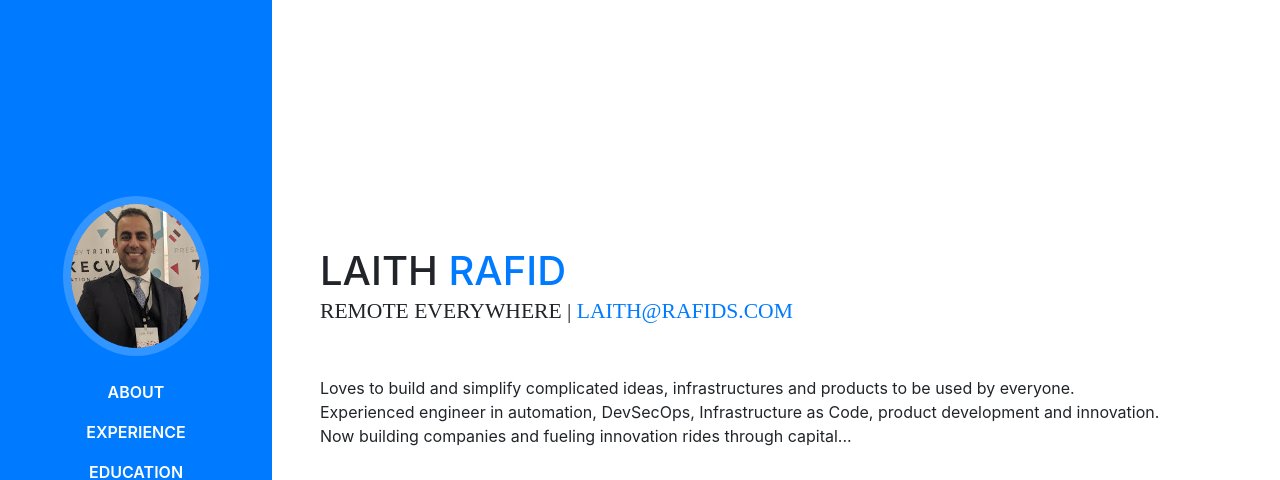
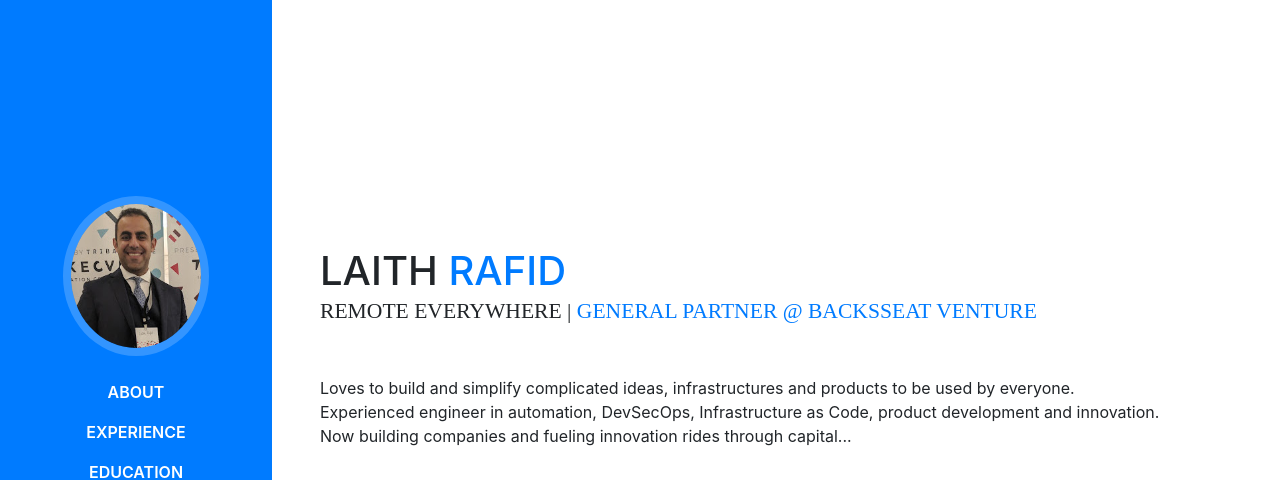
Before and after one commit to laithrafid/laith.rafids.com, a website with bundled scripts: page index.html in a window 1280 px wide. Shown: the top 480 px of the page. Built offline with nearby package versions, Linux system fonts and the light colour scheme; a web font is replaced by a local one.

Commit message:
index.html
removed email that i dont use anymore

```diff
--- a/index.html
+++ b/index.html
@@ -69,7 +69,7 @@
             <span class="text-primary">Rafid</span>
           </h1>
           <div class="subheading mb-5"> Remote Everywhere  |
-            <a href="mailto:laith@rafids.com?subject=Your Resume&body=Hi Laith, I read your profile Site , I want your resume">laith@rafids.com</a>
+            <a href="https://backseatventure.com">General Partner @ BacksSeat Venture</a>
           </div>
           <p class="mb-5">
             Loves to build and simplify complicated ideas, infrastructures and products to be used by everyone.<br>
```
